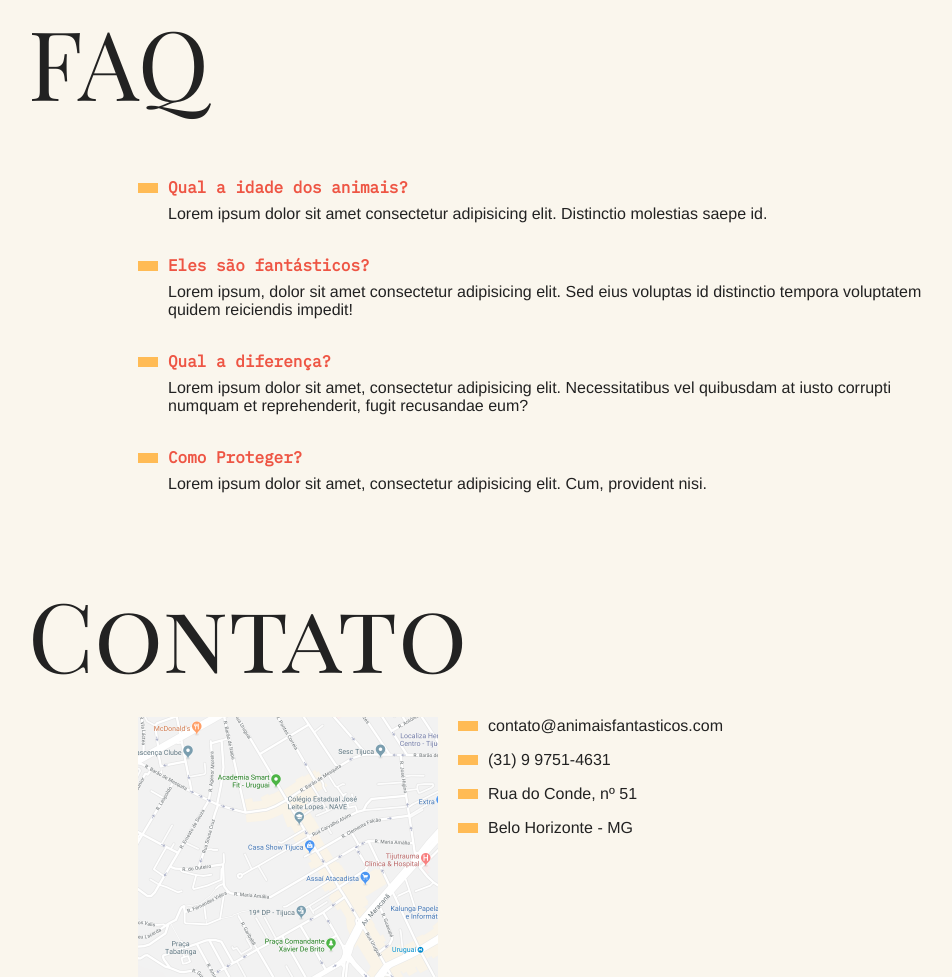
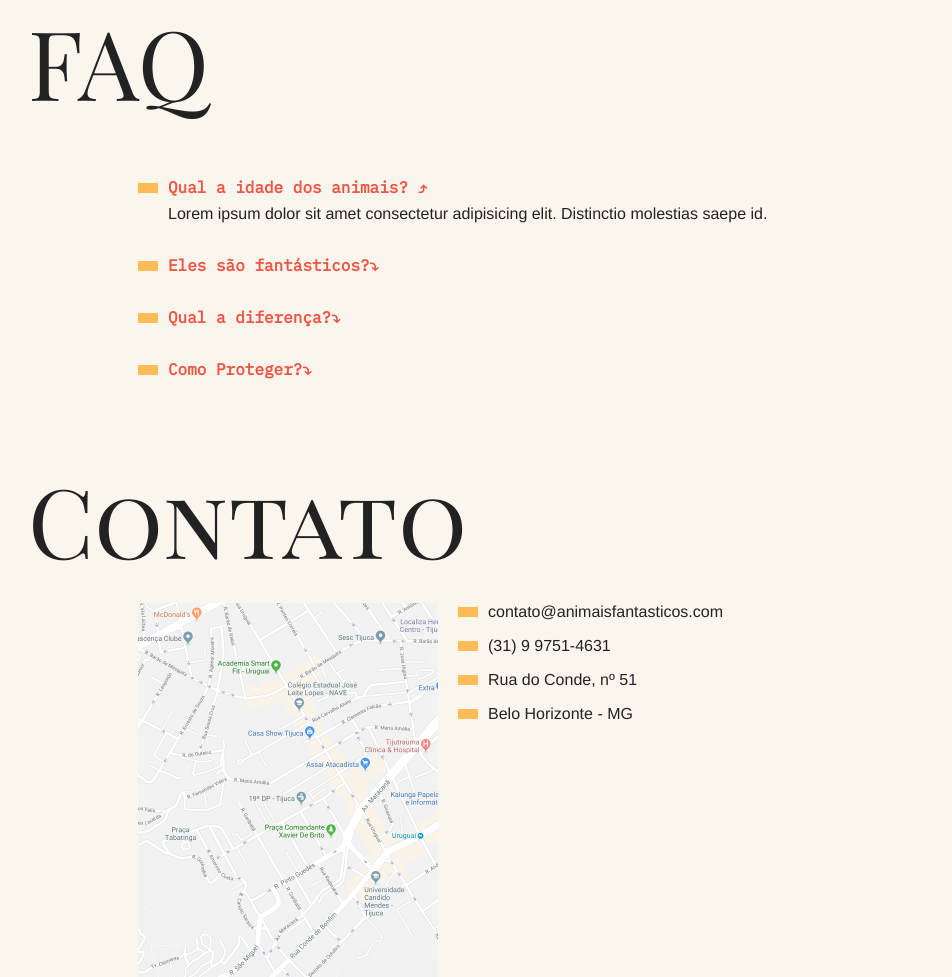
Before and after one commit to bryan0796/animais_fantasticos, a plain HTML site: page index.html in a window 1280 px wide. Shown: the part 811-1788 px from the top of the page, without its empty margins (162-1114 px from the left). Drawn offline with Linux system fonts and the light colour scheme.

Commit message:
accordion-list

```diff
--- a/css/style.css
+++ b/css/style.css
@@ -224,3 +224,32 @@ body {
     transform: translate3d(0, 0, 0);
   }
 }
+
+.js .js-accordion dd {
+  display: none;
+}
+
+.js-accordion dt::after {
+  content: "⤵";
+}
+
+.js-accordion dt.ativo::after {
+  content: "⤴";
+  margin-left: 10px;
+}
+
+.js-accordion dd.ativo {
+  display: block;
+  animation: slideDown .5s forwards;
+}
+
+@keyframes slideDown {
+  from {
+    opacity: 0;
+    max-height: 0;
+  }
+  to {
+    opacity: 1;
+    max-height: 200px;
+  }
+}
--- a/index.html
+++ b/index.html
@@ -91,7 +91,7 @@
 
   <section class="grid-section faq" id="faq">
     <h1 class="titulo">FAQ</h1>
-    <dl class="faq-lista">
+    <dl class="faq-lista js-accordion">
       <dt>Qual a idade dos animais?</dt>
       <dd>Lorem ipsum dolor sit amet consectetur adipisicing elit. Distinctio molestias saepe id.</dd>
       <dt>Eles são fantásticos?</dt>
--- a/script.js
+++ b/script.js
@@ -1,19 +1,41 @@
-const tabMenu = document.querySelectorAll('.js-tabmenu li');
-const tabContent = document.querySelectorAll('.js-tabcontent section');
+function initTabNav() {
+  const tabMenu = document.querySelectorAll(".js-tabmenu li");
+  const tabContent = document.querySelectorAll(".js-tabcontent section");
 
-if(tabMenu.length && tabContent.length) {
-  tabContent[0].classList.add('ativo');
+  if (tabMenu.length && tabContent.length) {
+    tabContent[0].classList.add("ativo");
 
-  function activeTab(index) {
-    tabContent.forEach((section) => {
-      section.classList.remove('ativo');
-    })
-    tabContent[index].classList.add('ativo');
-  };
+    function activeTab(index) {
+      tabContent.forEach((section) => {
+        section.classList.remove("ativo");
+      });
+      tabContent[index].classList.add("ativo");
+    }
 
-  tabMenu.forEach((itemMenu, index) => {
-    itemMenu.addEventListener('click', function() {
-      activeTab(index);
-    })
-  });
+    tabMenu.forEach((itemMenu, index) => {
+      itemMenu.addEventListener("click", function () {
+        activeTab(index);
+      });
+    });
+  }
 }
+initTabNav();
+
+function initAccordion() {
+  const accordionList = document.querySelectorAll(".js-accordion dt");
+  const activeClass = 'ativo';
+  if (accordionList.length) {
+    accordionList[0].classList.add(activeClass);
+    accordionList[0].nextElementSibling.classList.add(activeClass);
+
+    function activeAccordion(event) {
+      this.classList.toggle(activeClass);
+      this.nextElementSibling.classList.toggle(activeClass);
+    }
+
+    accordionList.forEach((item) => {
+      item.addEventListener("click", activeAccordion);
+    });
+  }
+}
+initAccordion();
```
